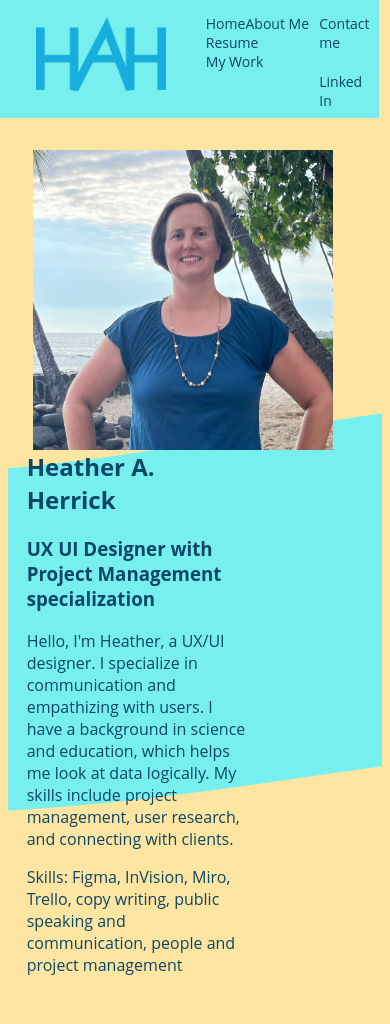
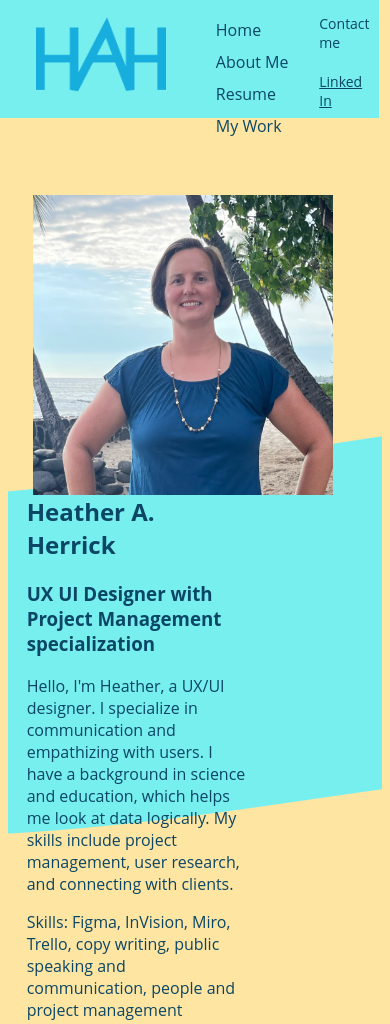
Before and after one commit to HAHerrick/portfolio_repo, a plain HTML site: page index.html in a window 390 px wide. Shown: the top 1024 px of the page. Drawn offline with Linux system fonts and the light colour scheme.

Commit message:
minor updates

```diff
--- a/css/index.css
+++ b/css/index.css
@@ -61,6 +61,18 @@ font-size: 18px;
     color:#0c4665;
     padding: 10px;
   }
+  a:link {
+    color:#0c4665;
+  }
+  a:visited {
+    color: #0c4665
+  }
+  a:hover {
+    color: #17ADDD;
+  }
+  a:active {
+    color: #ffe5a2;
+  }
   .heroimg{
     padding: 5%;
     background-image: url("../images/Rectangle\ 39.png");
@@ -120,7 +132,7 @@ footer{display: flex;
 
 }
 @media only screen and (max-width: 600px){
-  .hor{padding: 0;
+  .hor{padding: 15px;
   font-size: 14px;}
   .vertical{
     padding-right: 1%;
@@ -134,7 +146,7 @@ footer{display: flex;
   padding-left: .5cm;
 
  }
-  .hor{padding: 5px 10px
+  .hor{padding: 5px 10px;
   font-size: 16px;
 }
   .vertical{
@@ -142,7 +154,7 @@ footer{display: flex;
     font-size: 14px;
   }
   .headshot{
-    top-margin: -65px;
+    margin-top: -65px;
   }
 
  }
--- a/index.html
+++ b/index.html
@@ -20,7 +20,8 @@
     </nav>
         <ul class="vertical">
             <li class="vert">Contact me</li>
-            <li class="vert">Linked In</li>
+            <li class="vert"><a href="https://www.linkedin.com/in/heatherherrick/">Linked In</a>
+            </li>
         </ul>
 
 </header>
@@ -81,7 +82,8 @@
     </ul>
 </nav>
     <ul class="vertical">
-        <li class="vert">Linked In</li>
+        <li class="vert"><a href="https://www.linkedin.com/in/heatherherrick/">Linked In</a>
+        </li>
         <li class="vert">Contact Me</li>
         <li class="vert copyright">Copyright 2022</li>
     </ul>
```
